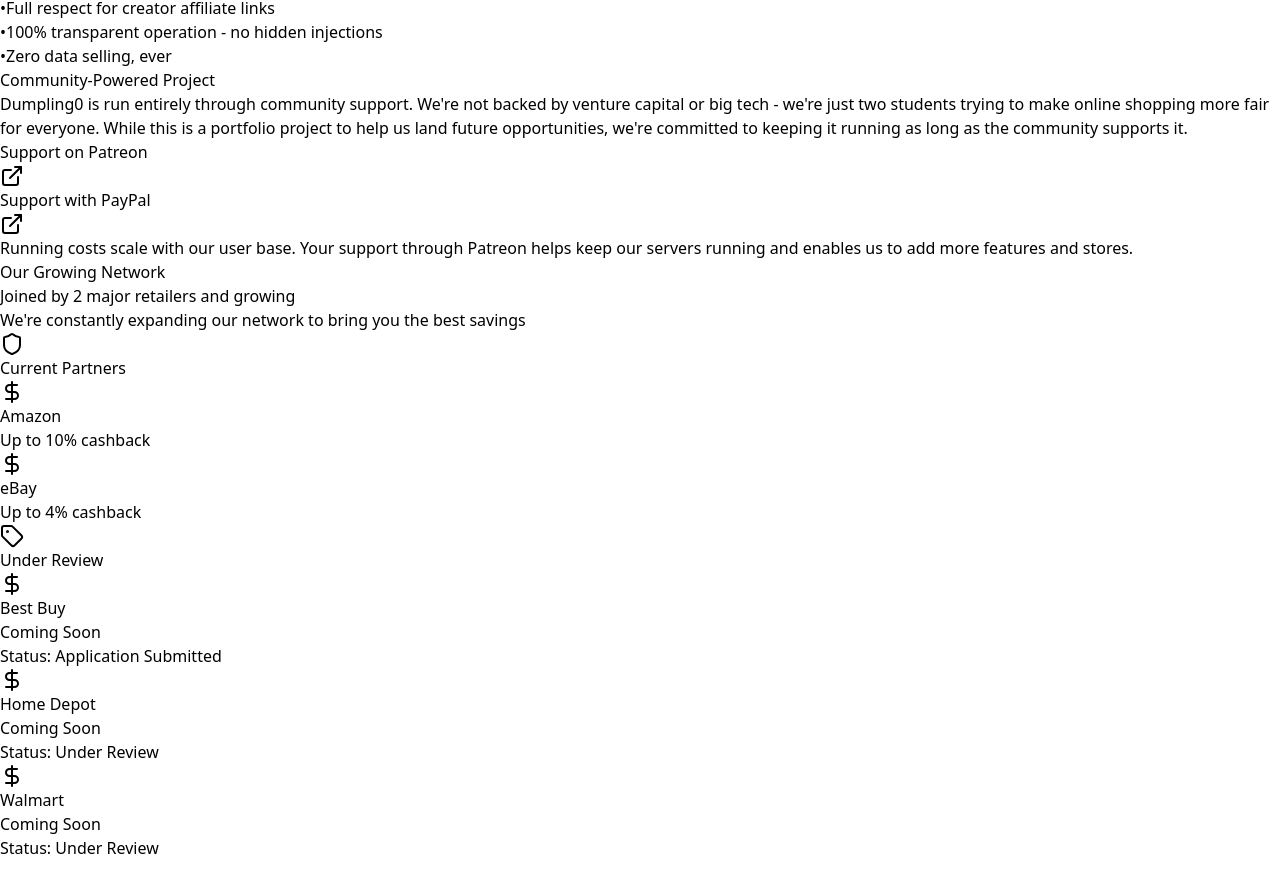
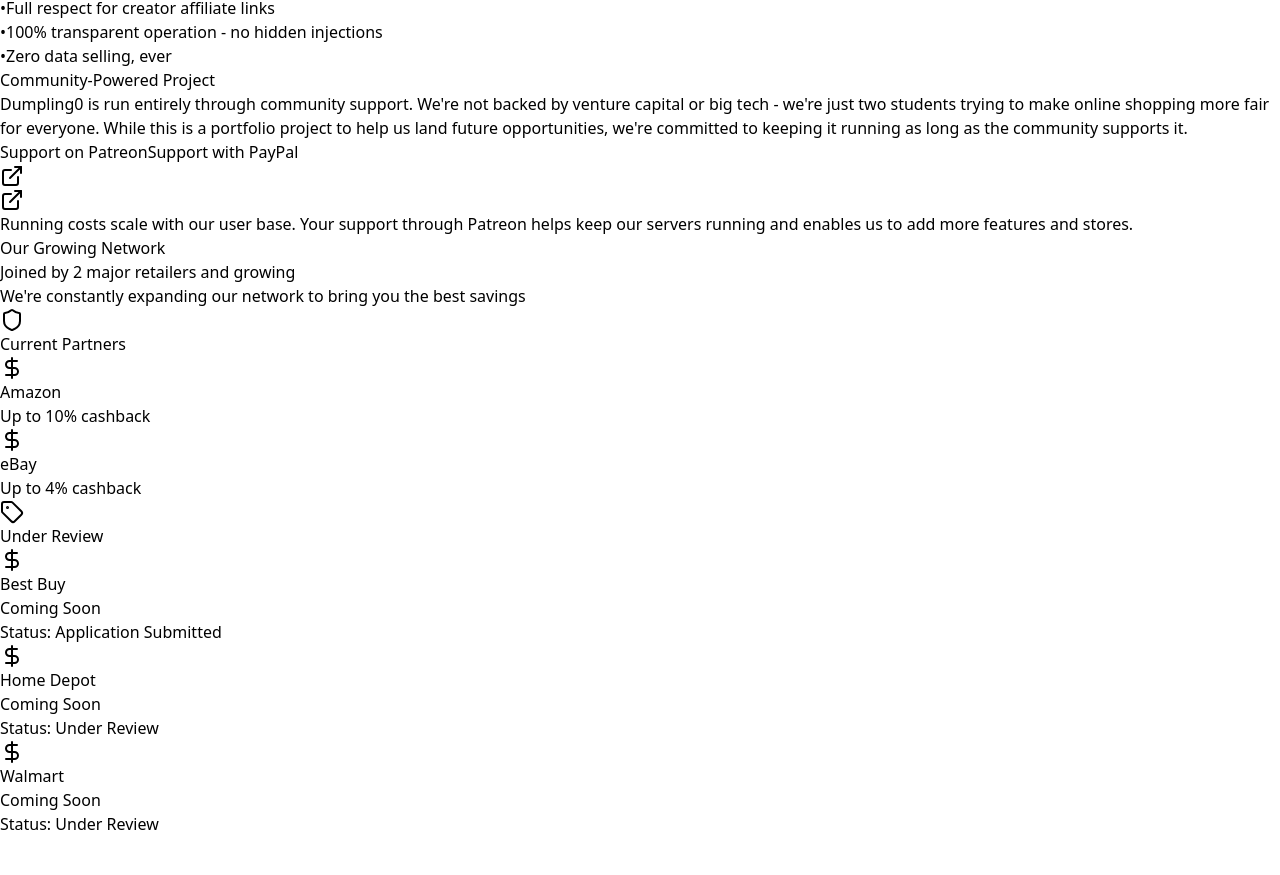
Before and after one commit to mccarthurmay/dumpling0, a React (Vite) app: page / in a window 1280 px wide. Shown: the part 1450-2325 px from the top of the page. Built offline with nearby package versions, Linux system fonts and the light colour scheme; the HTML template or start-up script is replaced by a standard one.

Commit message:
Remove popup feature of PayPal

```diff
--- a/src/components/PayPalDonateButton.jsx
+++ b/src/components/PayPalDonateButton.jsx
@@ -1,40 +1,16 @@
-import React, { useEffect, useRef } from 'react';
+import React from 'react';
 import { ExternalLink } from 'lucide-react';
 
 const PayPalDonateButton = () => {
-  useEffect(() => {
-    const script = document.createElement('script');
-    script.src = 'https://www.paypalobjects.com/donate/sdk/donate-sdk.js';
-    script.charset = 'UTF-8';
-
-    script.onload = () => {
-      if (window.PayPal) {
-        window.PayPal.Donation.Button({
-          env: 'production',
-          hosted_button_id: 'ZWQU8JSWCHPE6',
-          image: {
-            src: '',  // Empty string removes PayPal's default image
-            alt: 'Donate with PayPal button',
-            title: 'PayPal - The safer, easier way to pay online!',
-          }
-        }).render('#paypal-donate-btn');
-      }
-    };
-
-    document.body.appendChild(script);
-
-    return () => {
-      document.body.removeChild(script);
-    };
-  }, []);
-
   return (
-    <div
-      id="paypal-donate-btn"
-      className="bg-blue-600 text-white px-6 py-3 rounded-lg font-medium hover:bg-blue-700 transition-all duration-300 inline-flex items-center cursor-pointer"
+    <a
+      href="https://www.paypal.com/donate/?hosted_button_id=ZWQU8JSWCHPE6"
+      target="_blank"
+      rel="noopener noreferrer"
+      className="bg-blue-600 text-white px-6 py-3 rounded-lg font-medium hover:bg-blue-700 transition-all duration-300 flex items-center"
     >
       Support with PayPal <ExternalLink className="w-4 h-4 ml-2" />
-    </div>
+    </a>
   );
 };
 
```
